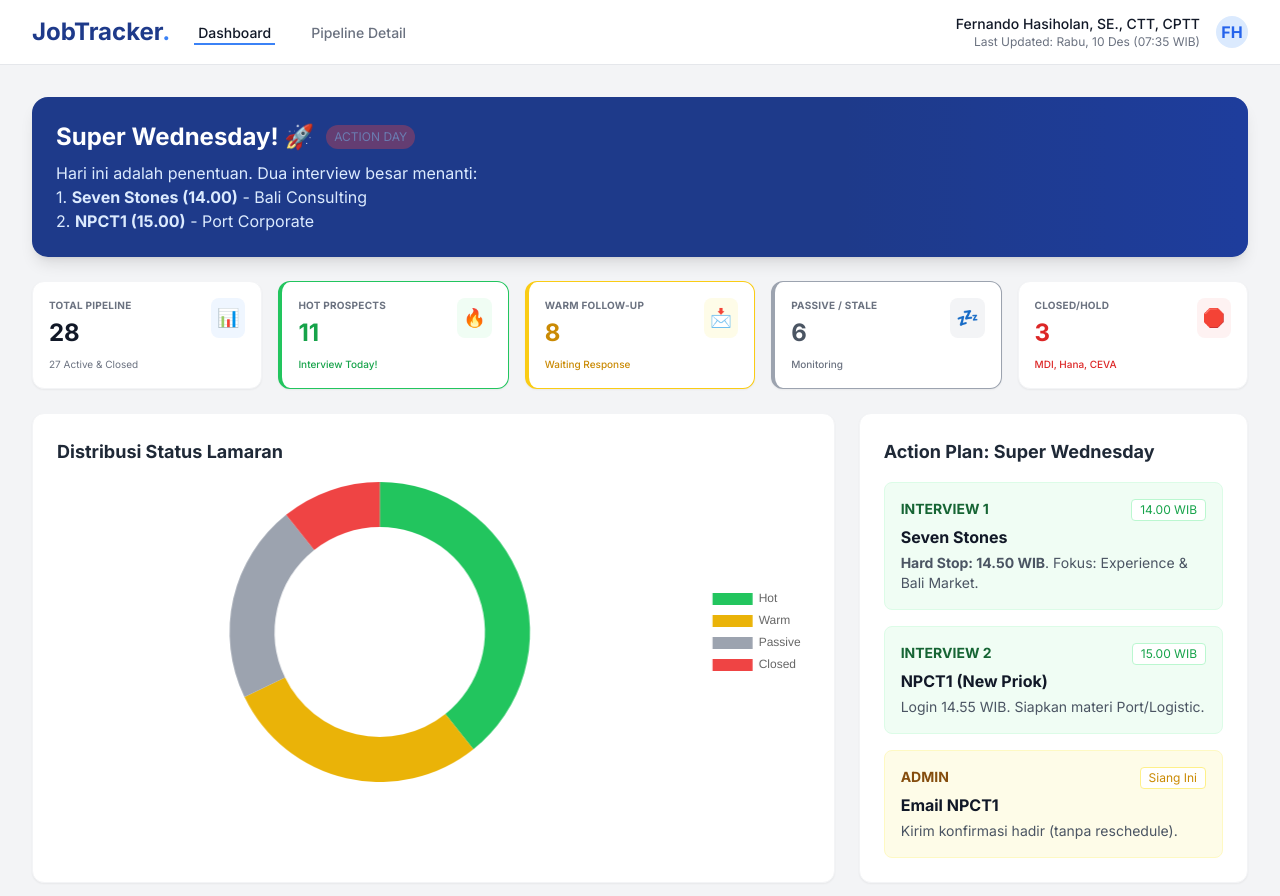
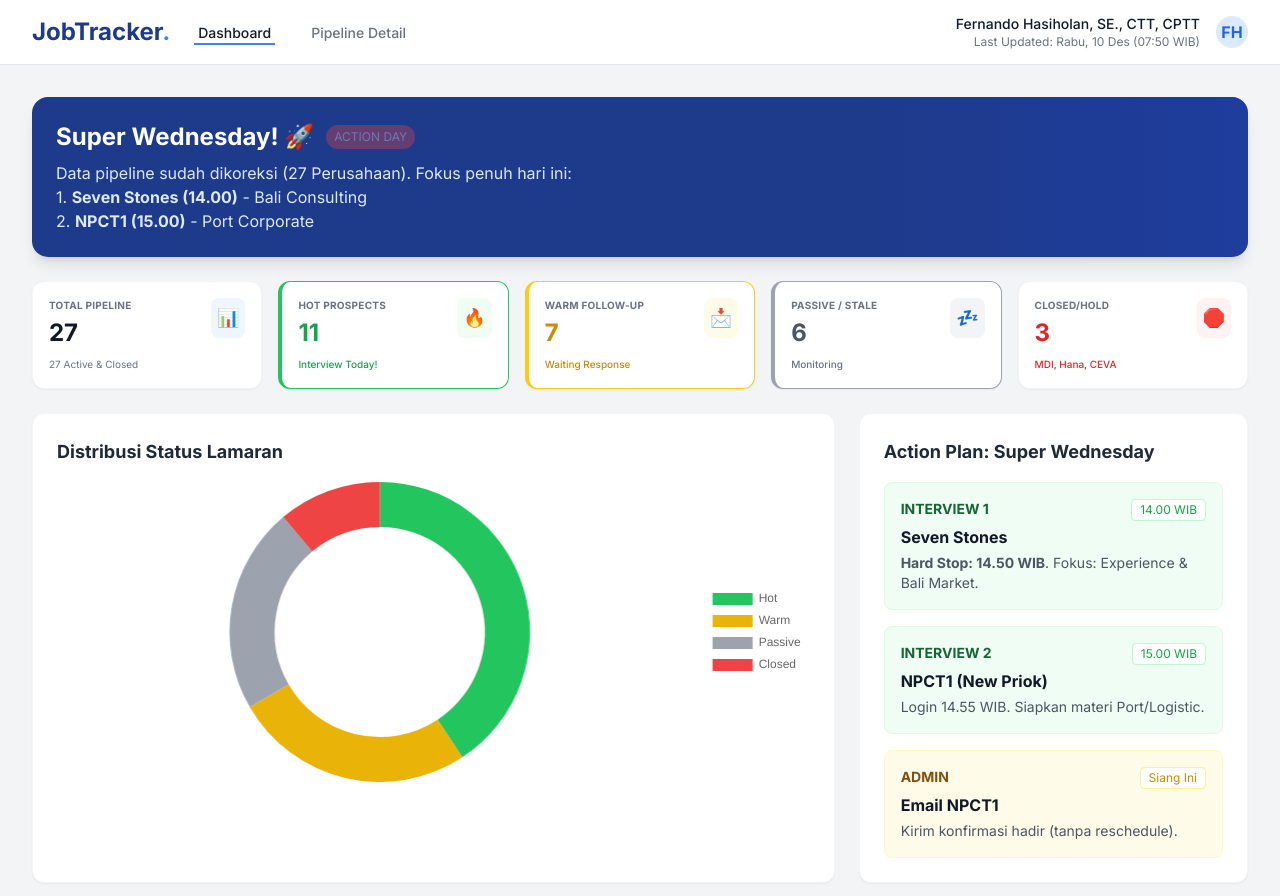
Before and after one commit to yomanjamaica/lamaran-dashboard, a plain HTML site: page index.html in a window 1280 px wide. Drawn offline with nearby package versions, Linux system fonts and the light colour scheme.

Commit message:
index.html

```diff
--- a/index.html
+++ b/index.html
@@ -21,8 +21,9 @@
     </style>
     <!-- Chosen Palette: Professional Blue-Grey with Semantic Status Colors -->
     <!-- Application Structure Plan: Dashboard layout updated.
-         - NAT Indonesia: Status updated to NEGO FTA MANAGER.
-         - Total Pipeline: 27.
+         - REMOVED Duplicate NPCT1 entry from Warm Follow-Up.
+         - NPCT1 remains in HOT PROSPECTS (Interview Scheduled).
+         - Total Pipeline corrected to 27.
     -->
 </head>
 <body class="text-gray-800">
@@ -40,7 +41,7 @@
                 <div class="flex items-center">
                     <div class="text-right mr-4 hidden sm:block">
                         <p class="text-sm font-medium text-gray-900">Fernando Hasiholan, SE., CTT, CPTT</p>
-                        <p class="text-xs text-gray-500">Last Updated: Rabu, 10 Des (07:35 WIB)</p>
+                        <p class="text-xs text-gray-500">Last Updated: Rabu, 10 Des (07:50 WIB)</p>
                     </div>
                     <div class="h-8 w-8 rounded-full bg-blue-100 flex items-center justify-center text-blue-600 font-bold">FH</div>
                 </div>
@@ -58,7 +59,7 @@
                         <span class="bg-red-500 text-white text-xs px-2 py-1 rounded-full blink">ACTION DAY</span>
                     </div>
                     <p class="text-blue-100 max-w-2xl">
-                        Hari ini adalah penentuan. Dua interview besar menanti:
+                        Data pipeline sudah dikoreksi (27 Perusahaan). Fokus penuh hari ini:
                         <br>1. <strong>Seven Stones (14.00)</strong> - Bali Consulting
                         <br>2. <strong>NPCT1 (15.00)</strong> - Port Corporate
                     </p>
@@ -180,7 +181,7 @@
             { date: "09 Des", company: "NPCT1 (New Priok)", position: "Accounting Exec", contact: "Bu Adriana", status: "🟢 INTERVIEW TOMORROW", detail: "Rabu, 10 Des (15.00 WIB). Confirmed.", action: "Persiapan Materi", group: "hot" },
             { date: "09 Des", company: "Seven Stones (Bali)", position: "FAT Manager", contact: "Bu Siska", status: "🟢 INTERVIEW TOMORROW", detail: "Rabu, 10 Des (14.00 WIB). Confirmed.", action: "Persiapan Materi", group: "hot" },
             { date: "08 Des", company: "PT Sonton Food", position: "Acc & Tax Jr. Mgr", contact: "Bu Ajeng", status: "⏳ SCREENING DONE", detail: "Nego Gaji 18-20jt Gross. Lokasi: Cikarang.", action: "Tunggu Jadwal User", group: "hot" },
-            { date: "08 Des", company: "NAT Indonesia", position: "FTA Supervisor", status: "⏳ NEGO FTA MANAGER", detail: "Interview Selesai. Mengajukan upgrade title dari Supervisor ke Manager.", action: "Tunggu Kabar", group: "hot", contact: "Pak Fenton" },
+            { date: "08 Des", company: "NAT Indonesia", position: "FTA Supervisor", contact: "Pak Fenton", status: "⏳ NEGO FTA MANAGER", detail: "Mengajukan upgrade title ke Manager.", action: "Tunggu Kabar", group: "hot" },
             { date: "05 Des", company: "SKINTIFIC", position: "Accounting Mgr", contact: "Bu Fathia", status: "💎 SCREENING DONE", detail: "Screening questions dijawab.", action: "Tunggu Respon HR", group: "hot" },
             { date: "04 Des", company: "Kirim Kirim ID", position: "FAT Manager", contact: "Pak Andrew", status: "💎 FOUNDER DONE", detail: "Interview Offline Selesai (5 Des).", action: "Tunggu Info HR", group: "hot" },
             { date: "28 Nov", company: "PT Citarasa Kuliner", position: "Finance Mgr", contact: "Bu Izmi", status: "🟢 HR DONE", detail: "HR Interview Selesai. Next: Psikotes.", action: "Tunggu Jadwal Tes", group: "hot" },
@@ -190,7 +191,7 @@
             { date: "13 Nov", company: "PT Beeme", position: "FAT Manager", contact: "Pak Ari", status: "⏳ WAITING RESULT", detail: "Menunggu hasil Psikotes", action: "Cek WA Berkala", group: "hot" },
 
             // WARM FOLLOW-UP (7 Total)
-            { date: "08 Des", company: "NPCT1 (Direct)", position: "Acc. Executive", contact: "Pak Arbi", status: "💎 RECEIVED", detail: "Web Resume diterima via WA. Menunggu hasil interview HR.", action: "Wait Mode", group: "warm" },
+            // REMOVED DUPLICATE NPCT1 (Pak Arbi) as it moved to Hot
             { date: "05 Des", company: "PT Yobel Sandang", position: "Posisi TBC", contact: "HR Team", status: "📩 NEGO JADWAL", detail: "Menunggu konfirmasi Online Test/Reschedule.", action: "Tunggu Info HR", group: "warm" },
             { date: "28 Nov", company: "SML (Semarang)", position: "F&A Manager", contact: "Bu Debby", status: "📩 CHAT TERKIRIM", detail: "Konfirmasi email (3 Des)", action: "Pantau LinkedIn", group: "warm" },
             { date: "27 Nov", company: "PT Capitol Group", position: "FAM / Chief FA", contact: "Bu Tata", status: "📩 CHAT TERKIRIM", detail: "Menyundul lamaran email (2 Des)", action: "Pantau LinkedIn", group: "warm" },
@@ -219,7 +220,6 @@
                 c[a.group]++;
                 if (a.group === 'passive') c.passive++;
             });
-
             // Recalculate passive explicitly
             c.passive = applications.filter(a => a.group === 'passive').length;
 
```
